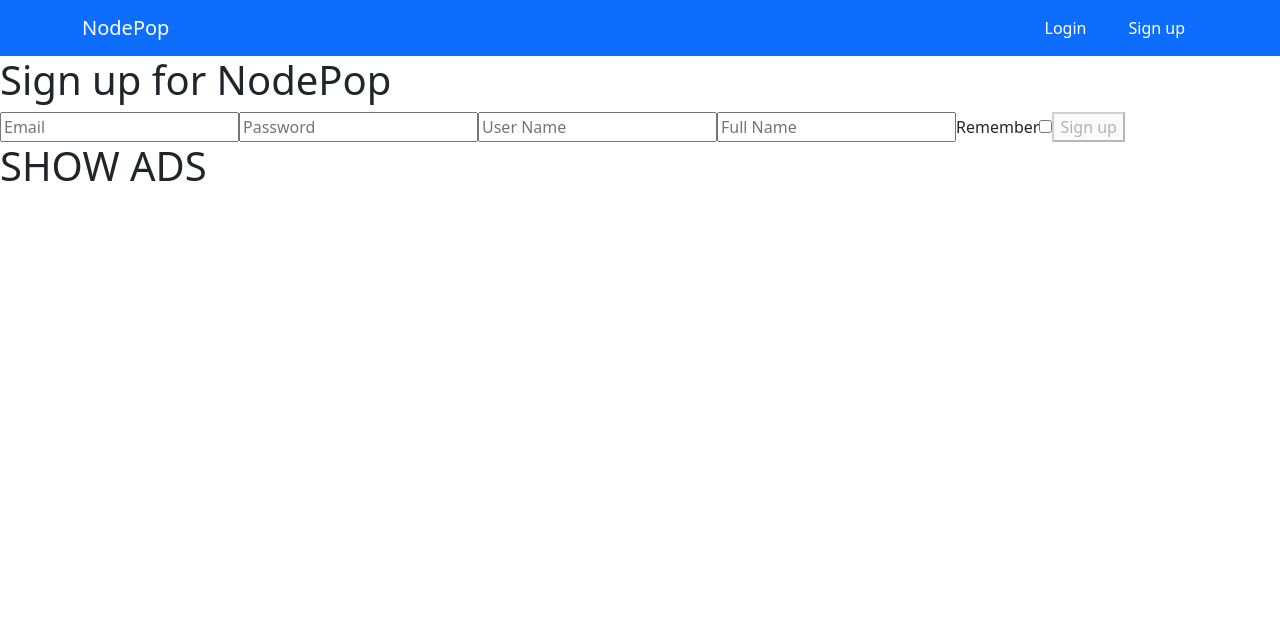
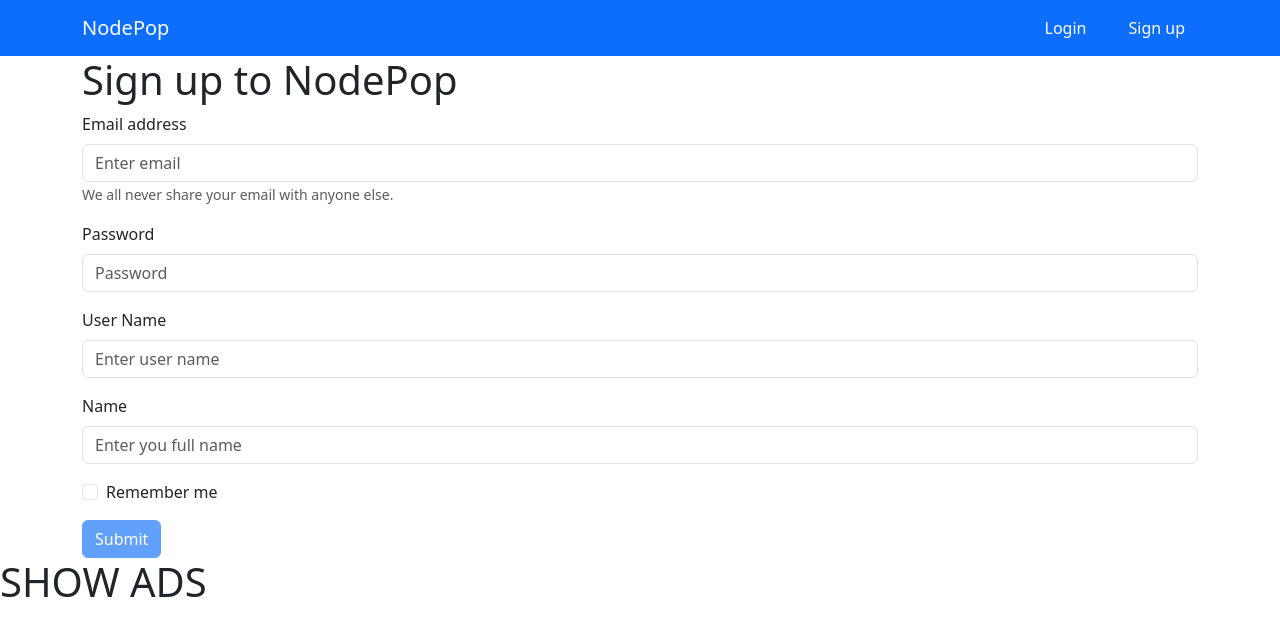
Before and after one commit to Gaston-Herrlein/Practica-Modulo-React, a React (Vite) app: page / in a window 1280 px wide. Shown: the top 636 px of the page. Built offline with nearby package versions, Linux system fonts and the light colour scheme; no server answers.

Commit message:
style: se estila la RegistroPage con react-Bootstrap

```diff
--- a/src/pages/auth/RegisterPage.jsx
+++ b/src/pages/auth/RegisterPage.jsx
@@ -1,6 +1,8 @@
 import { useState } from 'react';
 import { register } from './service.js';
 import { useAuth } from './context.jsx';
+import { FormRegister } from '../components/FormRegister.jsx'
+import Container from 'react-bootstrap/Container';
 
 export default function RegisterPage() {
   const { onLogin } = useAuth();
@@ -34,44 +36,57 @@ export default function RegisterPage() {
   const { email, password, username, name } = formValues;
   const buttonDisabled = !email || !password || !username || !name;
   return (
-    <div>
-      <h1>Sign up for NodePop</h1>
-      <form onSubmit={handleSubmit}>
-        <input
-          type="text"
-          name="email"
-          placeholder="Email"
-          value={email}
-          onChange={handleChange}
-        />
-        <input
-          type="password"
-          name="password"
-          placeholder="Password"
-          value={password}
-          onChange={handleChange}
-        />
-        <input
-          type="text"
-          name="username"
-          placeholder="User Name"
-          value={username}
-          onChange={handleChange}
-        />
-        <input
-          type="text"
-          name="name"
-          placeholder="Full Name"
-          value={name}
-          onChange={handleChange}
-        />
-        <label>
-          <span>Remember</span>
-          <input type="checkbox" name="isChequed" checked={isChecked}
-            onChange={handleIsChequed}/>
-        </label>
-        <button type='submit' disabled={buttonDisabled}>Sign up</button>
-      </form>
-    </div>
+    <Container className="">
+      <h1>Sign up to NodePop</h1>
+      <FormRegister
+        handleSubmit={handleSubmit}
+        handleChange={handleChange}
+        handleIsChequed={handleIsChequed}
+        buttonDisabled={buttonDisabled}
+        email={email}
+        password={password}
+      />
+    </Container>
+
+
+    // <div>
+    //   <h1>Sign up for NodePop</h1>
+    //   <form onSubmit={handleSubmit}>
+    //     <input
+    //       type="text"
+    //       name="email"
+    //       placeholder="Email"
+    //       value={email}
+    //       onChange={handleChange}
+    //     />
+    //     <input
+    //       type="password"
+    //       name="password"
+    //       placeholder="Password"
+    //       value={password}
+    //       onChange={handleChange}
+    //     />
+    //     <input
+    //       type="text"
+    //       name="username"
+    //       placeholder="User Name"
+    //       value={username}
+    //       onChange={handleChange}
+    //     />
+    //     <input
+    //       type="text"
+    //       name="name"
+    //       placeholder="Full Name"
+    //       value={name}
+    //       onChange={handleChange}
+    //     />
+    //     <label>
+    //       <span>Remember</span>
+    //       <input type="checkbox" name="isChequed" checked={isChecked}
+    //         onChange={handleIsChequed}/>
+    //     </label>
+    //     <button type='submit' disabled={buttonDisabled}>Sign up</button>
+    //   </form>
+    // </div>
   );
 }
--- /dev/null
+++ b/src/pages/components/FormRegister.jsx
@@ -0,0 +1,88 @@
+import { Button, Form } from "react-bootstrap";
+
+import PropTypes from 'prop-types';
+
+export const FormRegister = ({
+    handleSubmit,
+    handleChange,
+    handleIsChequed,
+    buttonDisabled,
+    email,
+    password,
+    username,
+    name
+  }) => {
+    return (
+      <Form onSubmit={handleSubmit}>
+        <Form.Group className="mb-3" controlId="formBasicEmail">
+          <Form.Label>Email address</Form.Label>
+          <Form.Control
+            type="email"
+            name="email"
+            placeholder="Enter email"
+            value={email}
+            onChange={handleChange}
+          />
+          <Form.Text className="text-muted">
+            We all never share your email with anyone else.
+          </Form.Text>
+        </Form.Group>
+
+        <Form.Group className="mb-3" controlId="formBasicPassword">
+          <Form.Label>Password</Form.Label>
+          <Form.Control
+            type="password"
+            name="password"
+            placeholder="Password"
+            value={password}
+            onChange={handleChange}
+          />
+        </Form.Group>
+
+        <Form.Group className="mb-3" controlId="formBasicUserName">
+          <Form.Label>User Name</Form.Label>
+          <Form.Control
+            type="text"
+            name="username"
+            placeholder="Enter user name"
+            value={username}
+            onChange={handleChange}
+          />
+        </Form.Group>
+
+        <Form.Group className="mb-3" controlId="formBasicName">
+          <Form.Label>Name</Form.Label>
+          <Form.Control
+            type="text"
+            name="name"
+            placeholder="Enter you full name"
+            value={name}
+            onChange={handleChange}
+          />
+        </Form.Group>
+
+        <Form.Group className="mb-3" controlId="formBasicCheckbox">
+          <Form.Check
+            type="checkbox"
+            name="isChequed"
+            label="Remember me"
+            onChange={handleIsChequed}
+          />
+        </Form.Group>
+        <Button variant="primary" type="submit" disabled={buttonDisabled}>
+          Submit
+        </Button>
+      </Form>
+    );
+  };
+
+  FormRegister.propTypes = {
+    handleSubmit: PropTypes.func,
+    handleChange: PropTypes.func,
+    handleIsChequed: PropTypes.func,
+    buttonDisabled: PropTypes.bool,
+    email: PropTypes.string,
+    password: PropTypes.string,
+    username: PropTypes.string,
+    name: PropTypes.string
+  }
```
